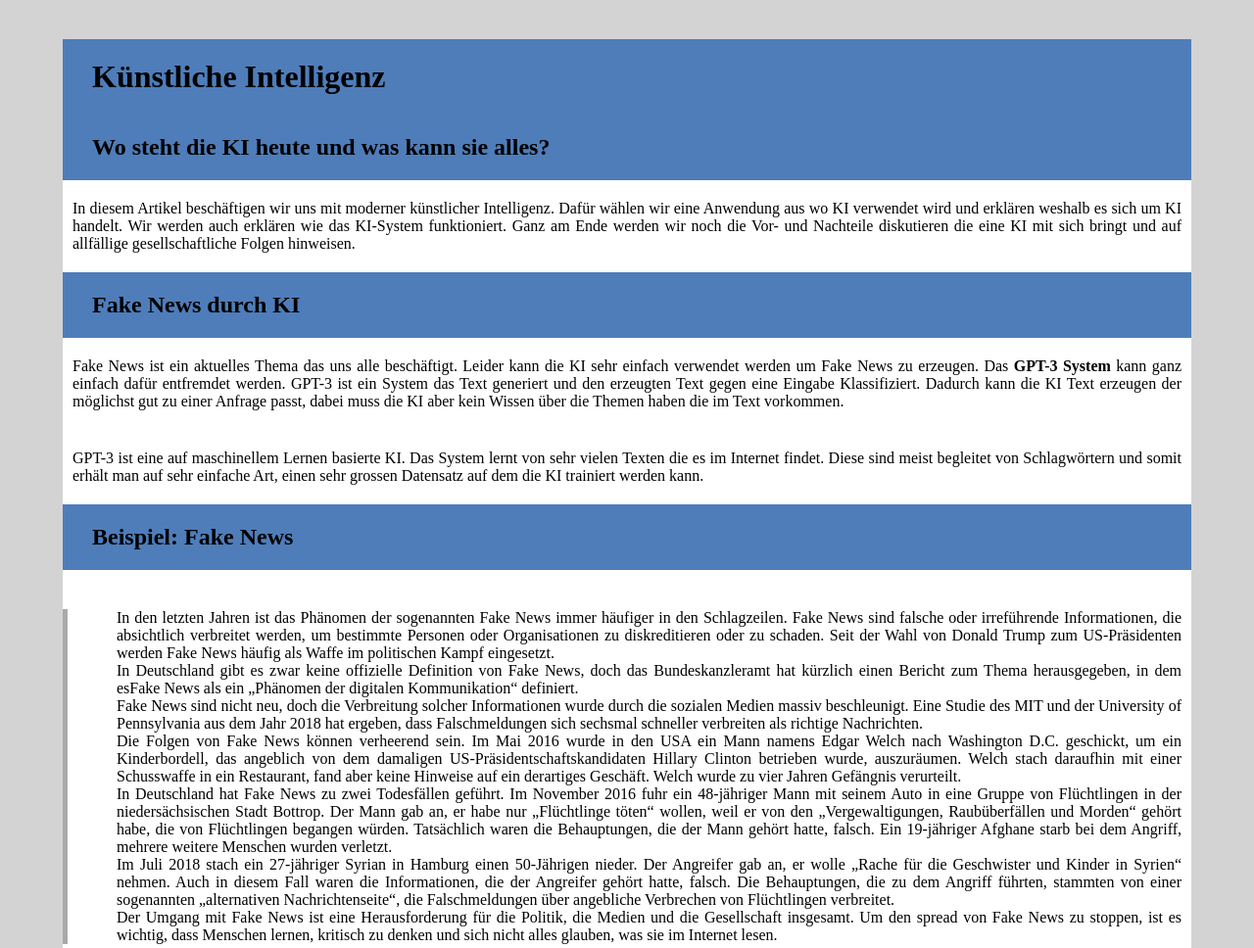
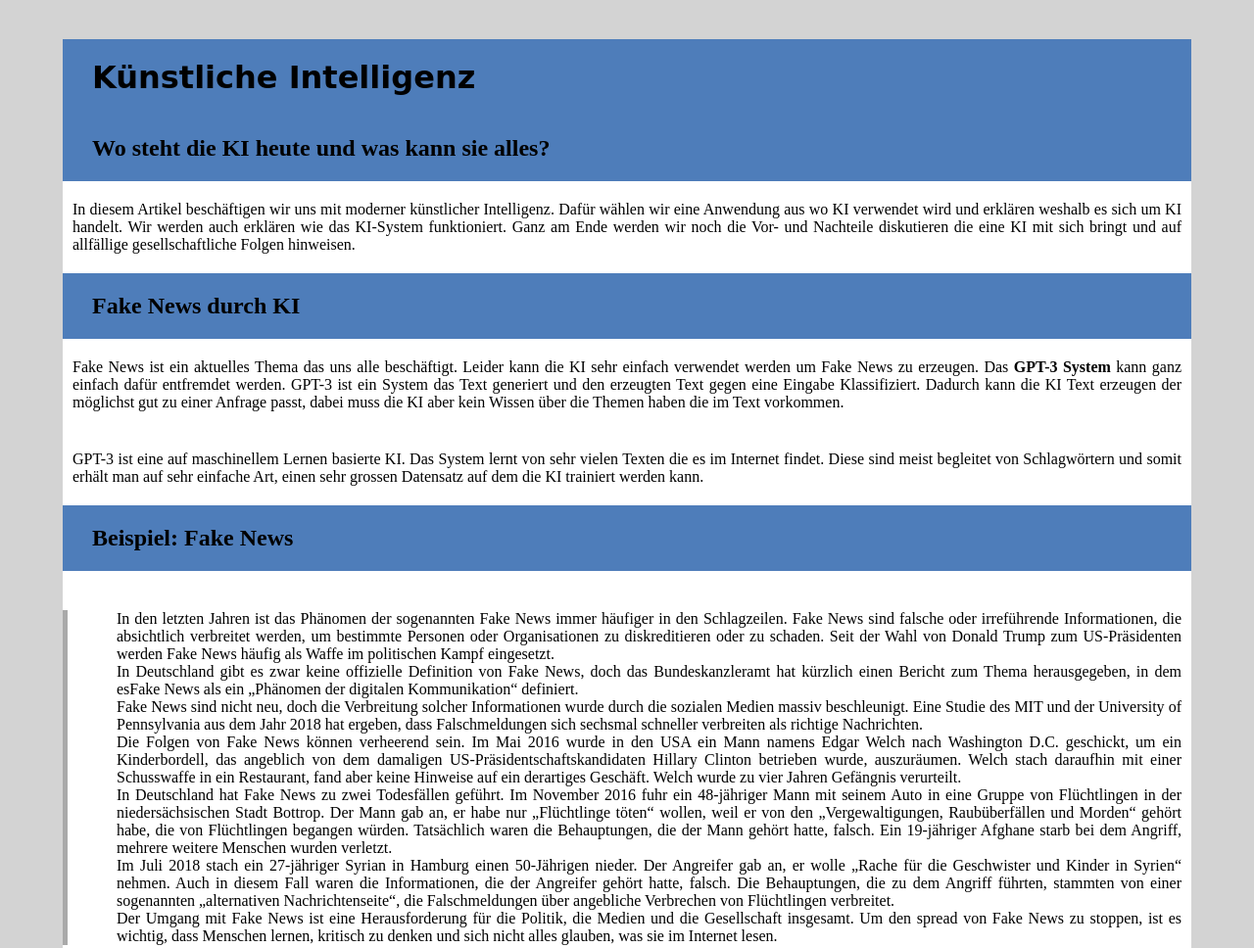
Before and after one commit to cedricgeissmann/ki-blog-2022-2mz, a plain HTML site: page index.html in a window 1280 px wide. Shown: the top 968 px of the page at 98% size. Drawn offline with Linux system fonts and the light colour scheme.

Commit message:
handwriting change

```diff
--- a/style.css
+++ b/style.css
@@ -13,6 +13,11 @@ h1, h2 {
     padding: 20px 30px;
     margin: 0;
 }
+
+h1 {
+    font-family:cursive, "lucida handwriting", sans-serif;
+}
+
 
 .container {
     padding: 40px 5%;
```
